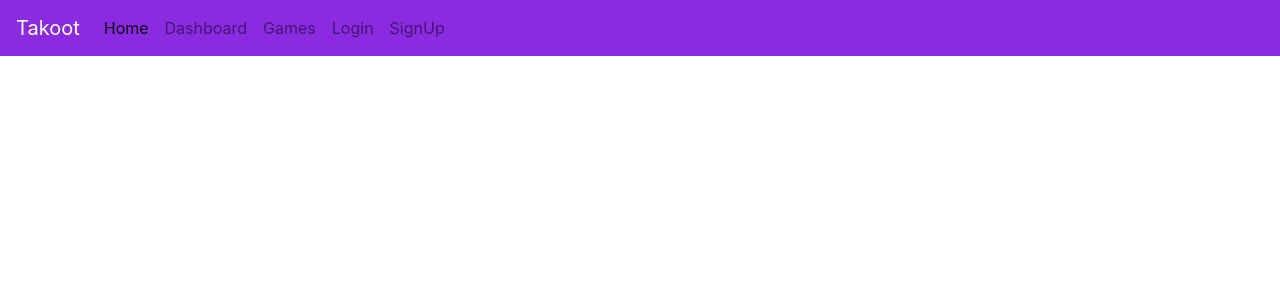
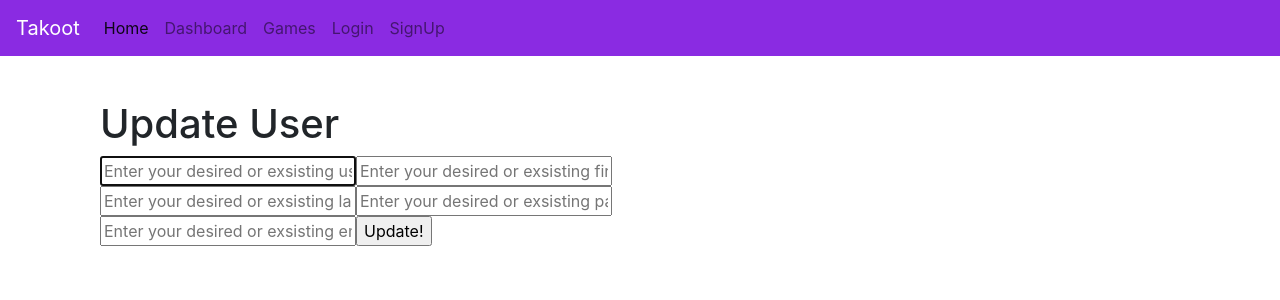
Before and after one commit to Zmaraz/Takoot-Front, an Angular app: page /update-profile in a window 1280 px wide. Before the commit this address led to /. Shown: the top 300 px of the page. Built offline with nearby package versions, Linux system fonts and the light colour scheme.

Commit message:
trying to get update profile still

```diff
--- a/src/app/profile/profile.component.html
+++ b/src/app/profile/profile.component.html
@@ -10,3 +10,6 @@
 <h1 id="passwordTag"> 3</h1>
 
 <h1 id="emailTag"> 3</h1>
+
+
+<input id = "update"  type="submit" value="Update Profile" class="inputButton" routerLink="/update-profile"/>
--- a/src/app/profile/profile.component.ts
+++ b/src/app/profile/profile.component.ts
@@ -1,5 +1,5 @@
 import { Component, OnInit } from '@angular/core';
-import { AuthService } from '../auth.service';
+import { UserService } from '../user.service';
 import { User } from '../models/user';
 import { Router } from '@angular/router';
 
@@ -11,7 +11,7 @@ import { Router } from '@angular/router';
 export class ProfileComponent implements OnInit {
 
    // calling the method isAuthenticated$ from the auth service
-   isAuthenticated$ = this.authService.isAuthenticated$;
+  //isAuthenticated$ = this.userService.isAuthenticated$;
 
    // creating variable, credentialsIsInvalid of type boolean
    userInvalid: boolean = false;
@@ -21,23 +21,13 @@ export class ProfileComponent implements OnInit {
 
 
 
-  constructor(private authService: AuthService, private router: Router) {
+  constructor(private userService: UserService, private router: Router) {
     console.log('ProfileComponent constructed!');
 
     console.log(localStorage.getItem('user').split);
     //console.log('this is username' + this.user.username);
 
   }
-
-  // showProfile(user: User) {
-  //   console.log('in showProfile()');
-  //   document.getElementById('usernameTag').innerText = this.user.username;
-  //   document.getElementById('firstnameTag').innerText = this.user.firstName;
-  //   document.getElementById('lastnameTag').innerText = this.user.lastName;
-  //   document.getElementById('passwordTag').innerText = this.user.password;
-  //   document.getElementById('emailTag').innerText = this.user.email;
-  // }
-
 
   ngOnInit() {
     let userParse: string[] = (localStorage.getItem('user').split(','));
@@ -48,6 +38,8 @@ export class ProfileComponent implements OnInit {
     // console.log("in ngOnInit in profile" + userParse[4]);
     // console.log("in ngOnInit in profile" + userParse[5]);
 
+    //this.user.firstName = userParse[1];
+
     document.getElementById('firstnameTag').innerHTML = userParse[1];
     document.getElementById('lastnameTag').innerHTML = userParse[2];
     document.getElementById('usernameTag').innerHTML = userParse[3];
@@ -55,4 +47,23 @@ export class ProfileComponent implements OnInit {
     document.getElementById('emailTag').innerHTML = userParse[5];
   }
 
+
+  update() {
+    console.log("in update()");
+    let userParse: string[] = (localStorage.getItem('user').split(','));
+    //console.log(userP);
+    let userFirstname = userParse[1];
+    userFirstname = (<HTMLInputElement>document.getElementById('firstnameTag')).value;
+
+    this.user.firstName = userFirstname;
+    //let userFirstname = userParse[1];
+    let userLastname = userParse[2]
+    let userPassword = userParse[4]
+    let userEmail = userParse[5]
+
+    console.log(this.user.firstName);
+
+    //this.userService.update(userFirstname);
+  }
+
 }
--- /dev/null
+++ b/src/app/update-profile/update-profile.component.html
@@ -0,0 +1,16 @@
+<div class="container">
+    <div class="col-md-6">
+    <div id="logbox">
+      <form id="update" action="/">
+        <h1>Update User</h1>
+        <input id="fn" name="user[fn]" type="text" placeholder="Enter your desired or exsisting username" autofocus="autofocus" required="required" class="input fn"/>
+        <input id= "ln" name="user[ln]" type="text" placeholder="Enter your desired or exsisting firstname" autofocus="autofocus" required="required" class="input ln"/>
+        <input id="username" name="user[username]" type="text" placeholder="Enter your desired or exsisting lastname" autofocus="autofocus" required="required" class="input username"/>
+        <input id="password" name="user[password]" type="password" placeholder="Enter your desired or exsisting password" required="required" class="input pass"/>
+        <input id="email" name="user[email]" type="password" placeholder="Enter your desired or exsisting email" required="required" class="input pass"/>
+
+        <input id = "register" (click)= "update()" type="submit" value="Update!" class="inputButton"/>
+
+      </form>
+    </div>
+   </div>
--- /dev/null
+++ b/src/app/update-profile/update-profile.component.ts
@@ -0,0 +1,26 @@
+import { Component, OnInit } from '@angular/core';
+import { UserService } from '../user.service';
+import { Router } from '@angular/router';
+
+
+@Component({
+  selector: 'app-update-profile',
+  templateUrl: './update-profile.component.html',
+  styleUrls: ['./update-profile.component.css']
+})
+export class UpdateProfileComponent implements OnInit {
+
+  constructor(private userService: UserService, private router: Router) {
+
+    console.log("UpdateProfileCOmponent constructed..");
+
+  }
+
+  ngOnInit() {
+  }
+
+  update() {
+
+  }
+
+}
--- a/src/app/user.service.ts
+++ b/src/app/user.service.ts
@@ -1,11 +1,24 @@
 import { Injectable } from '@angular/core';
+import { HttpClient } from '@angular/common/http';
+
+import { User } from './models/user';
 
 @Injectable({
   providedIn: 'root'
 })
+
 export class UserService {
 
-  constructor() {
+  constructor(private http: HttpClient) {
     console.log("in UserService constructor created()");
-   }
+  }
+
+
+  update(user: User) {
+
+    console.log("inside of update service yee");
+
+  }
+
+
 }
```
Also changed, not shown: src/app/app.module.ts (+6 -2 lines), src/app/update-profile/update-profile.component.css (added), 1 other file (tests, documents, lock files or other folders).
